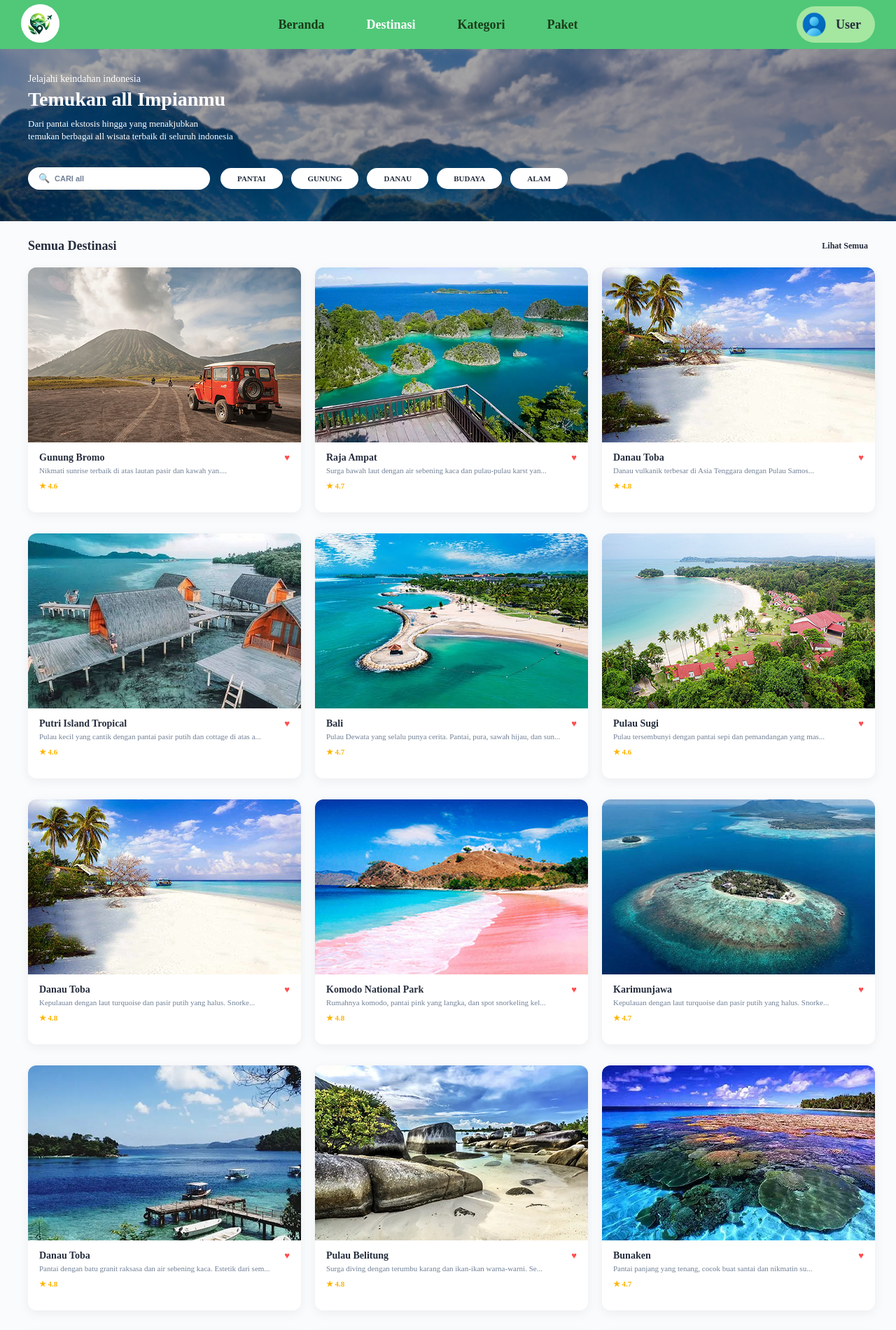
After one commit to ItzDavin/nusa-jelajah, a PHP site: page /pages/users/all.php in a window 1280 px wide. The commit adds this page. Shown: the top 1900 px of the page at 70% size. Run offline with PHP 8.4, Linux system fonts and the light colour scheme.

Commit message:
Add: update user header links and create all destinations page with associated images and styles

```diff
--- a/components/user-header.php
+++ b/components/user-header.php
@@ -62,7 +62,7 @@ $activePage = $activePage ?? '';
     </div>
     <div class="menu">
         <a href="home.php" class="<?= $activePage === 'home' ? 'active' : '' ?>">Beranda</a>
-        <a href="home.php" class="<?= $activePage === 'destinasi' ? 'active' : '' ?>">Destinasi</a>
+        <a href="all.php" class="<?= $activePage === 'destinasi' ? 'active' : '' ?>">Destinasi</a>
         <a href="category-pantai.php" class="<?= $activePage === 'kategori' ? 'active' : '' ?>">Kategori</a>
         <a href="package-main.php" class="<?= $activePage === 'paket' ? 'active' : '' ?>">Paket</a>
     </div>
--- /dev/null
+++ b/pages/users/all.php
@@ -0,0 +1,235 @@
+<!DOCTYPE html>
+<html lang="id">
+
+<head>
+    <meta charset="UTF-8">
+    <meta name="viewport" content="width=device-width, initial-scale=1.0">
+    <title>NusaJelajah - all</title>
+
+    <link rel="stylesheet" href="../../styles/users/all.css">
+</head>
+
+    <?php
+    $activePage = 'destinasi';
+    $userName = 'User';
+    include '../../components/user-header.php';
+    ?>
+
+    <div class="banner">
+        <p class="subtitle">Jelajahi keindahan indonesia</p>
+        <h2>Temukan all Impianmu</h2>
+        <p class="desc">
+            Dari pantai ekstosis hingga yang menakjubkan<br>
+            temukan berbagai all wisata terbaik di seluruh indonesia
+        </p>
+
+        <div class="search-and-category">
+            <div class="search-box">
+                <span class="search-icon">
+                    🔍
+                </span>
+                <input type="text" placeholder="CARI all">
+            </div>
+
+            <div class="category">
+                <a href="category-pantai.php">PANTAI</a>
+                <a href="category-gunung.php">GUNUNG</a>
+                <a href="category-danau.php">DANAU</a>
+                <a href="category-budaya.php">BUDAYA</a>
+                <a href="category-alam.php">ALAM</a>
+            </div>
+        </div>
+    </div>
+
+    <div class="title">
+        <h3>Semua Destinasi</h3>
+        <a href="all.php">Lihat Semua</a>
+    </div>
+
+    <div class="destination">
+        <div class="card">
+            <img src="../../images/all/bromo.png" alt="Gunung Bromo">
+            <div class="card-info">
+                <h4>Gunung Bromo <span class="heart">&hearts;</span></h4>
+                <p>Nikmati sunrise terbaik di atas lautan pasir dan kawah yan....</p>
+                <small>&#9733; 4.6</small>
+            </div>
+        </div>
+
+        <div class="card">
+            <img src="../../images/all/raja.png" alt="Raja Ampat">
+            <div class="card-info">
+                <h4>Raja Ampat <span class="heart">&hearts;</span></h4>
+                <p>Surga bawah laut dengan air sebening kaca dan pulau-pulau karst yan...</p>
+                <small>&#9733; 4.7</small>
+            </div>
+        </div>
+
+        <div class="card">
+            <img src="../../images/all/toba.png" alt="Danau Toba">
+            <div class="card-info">
+                <h4>Danau Toba <span class="heart">&hearts;</span></h4>
+                <p>Danau vulkanik terbesar di Asia Tenggara dengan Pulau Samos...</p>
+                <small>&#9733; 4.8</small>
+            </div>
+        </div>
+    </div>
+
+    <div class="destination">
+        <div class="card">
+            <img src="../../images/all/putri.png" alt="Putri Island">
+            <div class="card-info">
+                <h4>Putri Island Tropical <span class="heart">&hearts;</span></h4>
+                <p>Pulau kecil yang cantik dengan pantai pasir putih dan cottage di atas a...</p>
+                <small>&#9733; 4.6</small>
+            </div>
+        </div>
+
+        <div class="card">
+            <img src="../../images/all/bali.png" alt="Bali">
+            <div class="card-info">
+                <h4>Bali <span class="heart">&hearts;</span></h4>
+                <p>Pulau Dewata yang selalu punya cerita. Pantai, pura, sawah hijau, dan sun...</p>
+                <small>&#9733; 4.7</small>
+            </div>
+        </div>
+
+        <div class="card">
+            <img src="../../images/all/sugi.png" alt="Pulau Sugi">
+            <div class="card-info">
+                <h4>Pulau Sugi <span class="heart">&hearts;</span></h4>
+                <p>Pulau tersembunyi dengan pantai sepi dan pemandangan yang mas...</p>
+                <small>&#9733; 4.6</small>
+            </div>
+        </div>
+    </div>
+
+    <div class="destination">
+
+        <div class="card">
+            <img src="../../images/all/toba.png" alt="Toba">
+            <div class="card-info">
+                <h4>Danau Toba <span class="heart">&hearts;</span></h4>
+                <p>Kepulauan dengan laut turquoise dan pasir putih yang halus. Snorke...</p>
+                <small>&#9733; 4.8</small>
+            </div>
+        </div>
+
+        <div class="card">
+            <img src="../../images/all/komodo.png" alt="Komodo National Park">
+            <div class="card-info">
+                <h4>Komodo National Park <span class="heart">&hearts;</span></h4>
+                <p>Rumahnya komodo, pantai pink yang langka, dan spot snorkeling kel...</p>
+                <small>&#9733; 4.8</small>
+            </div>
+        </div>
+
+        <div class="card">
+            <img src="../../images/all/karimunjawa.png" alt="Karimunjawa">
+            <div class="card-info">
+                <h4>Karimunjawa <span class="heart">&hearts;</span></h4>
+                <p>Kepulauan dengan laut turquoise dan pasir putih yang halus. Snorke...</p>
+                <small>&#9733; 4.7</small>
+            </div>
+        </div>
+    </div>
+
+    <div class="destination">
+
+        <div class="card">
+            <img src="../../images/all/weh.png" alt="weh">
+            <div class="card-info">
+                <h4>Danau Toba <span class="heart">&hearts;</span></h4>
+                <p>Pantai dengan batu granit raksasa dan air sebening kaca. Estetik dari sem...</p>
+                <small>&#9733; 4.8</small>
+            </div>
+        </div>
+
+        <div class="card">
+            <img src="../../images/all/belitung.png" alt="Belitung">
+            <div class="card-info">
+                <h4>Pulau Belitung <span class="heart">&hearts;</span></h4>
+                <p>Surga diving dengan terumbu karang dan ikan-ikan warna-warni. Se...</p>
+                <small>&#9733; 4.8</small>
+            </div>
+        </div>
+
+        <div class="card">
+            <img src="../../images/all/bunaken.png" alt="bunaken">
+            <div class="card-info">
+                <h4>Bunaken<span class="heart">&hearts;</span></h4>
+                <p>Pantai panjang yang tenang, cocok buat santai dan nikmatin su...</p>
+                <small>&#9733; 4.7</small>
+            </div>
+        </div>
+    </div>
+
+    <div class="destination">
+
+        <div class="card">
+            <img src="../../images/all/panjang.png" alt="panjang">
+            <div class="card-info">
+                <h4>Pantai batu panjang<span class="heart">&hearts;</span></h4>
+                <p>Gugusan pulau karst dengan laut turquoise dan bawah laut ya...</p>
+                <small>&#9733; 4.8</small>
+            </div>
+        </div>
+
+        <div class="card">
+            <img src="../../images/all/belitung.png" alt="Belitung">
+            <div class="card-info">
+                <h4>Raja ampat<span class="heart">&hearts;</span></h4>
+                <p>Gugusan pulau karst dengan laut turquoise dan bawah laut yang s...</p>
+                <small>&#9733; 4.8</small>
+            </div>
+        </div>
+
+        <div class="card">
+            <img src="../../images/all/wae.png" alt="wae">
+            <div class="card-info">
+                <h4>Wae Rebo<span class="heart">&hearts;</span></h4>
+                <p>Desa adat di atas awan dengan rumah kerucut yang ikonik. Adem, ma...</p>
+                <small>&#9733; 4.7</small>
+            </div>
+        </div>
+    </div>
+
+    <footer>
+        <div class="left">
+            <div class="logo-footer">
+                <img src="../../images/footer/logo.jpg" alt="">
+            </div>
+            <div class="social">
+                <img src="../../images/footer/youtube.png" alt="">
+                <img src="../../images/footer/twitter.png" alt="">
+                <img src="../../images/footer/tiktok.png" alt="">
+                <img src="../../images/footer/instagram.png" alt="">
+            </div>
+            <div class="left-text" style="margin-left: 50px; color: white;">
+                <p>2026 NusaJelajah. Semua hak dilindungi.</p>
+            </div>
+        </div>
+        <div class="middle">
+            <a href="">Bantuan</a>
+            <a href="">FAQ</a>
+            <a href="">Panduan</a>
+            <a href="">Kebijakan Privasi</a>
+            <a href="">Syarat dan Ketentuan</a>
+            <a href="">Hubungi Kami</a>
+        </div>
+        <div class="right">
+            <p>Support@nusajelajah.id</p>
+            <p>+62 895 3355 93100</p>
+            <p>Jl. Danau Sentarum Gg. <br>Haji Rademan Pontianak/ <br>Kalimatan Barat</p>
+            <p>Ikuti Perkembangan Kami</p>
+            <div class="search-box">
+                <span class="search-icon">
+                    🔍
+                </span>
+                <input type="text" placeholder="Masukan Email">
+            </div>
+        </div>
+    </footer>
+
+</body>
+</html>
--- /dev/null
+++ b/styles/users/all.css
@@ -0,0 +1 @@
+@import "home.css"
```
Also changed, not shown: images/all/bali.png (added), images/all/belitung.png (added), images/all/bromo.png (added), images/all/bunaken.png (added), images/all/danau.png (added), images/all/karimunjawa.png (added), images/all/komodo.png (added), images/all/panjang.png (added), images/all/putri.png (added), images/all/raja.png (added), images/all/sugi.png (added), images/all/toba.png (added), images/all/wae.png (added), images/all/weh.png (added).
